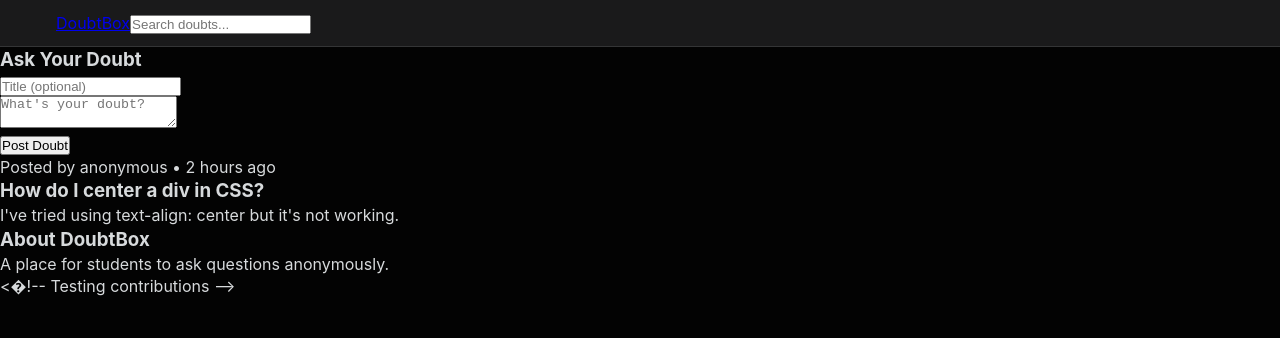
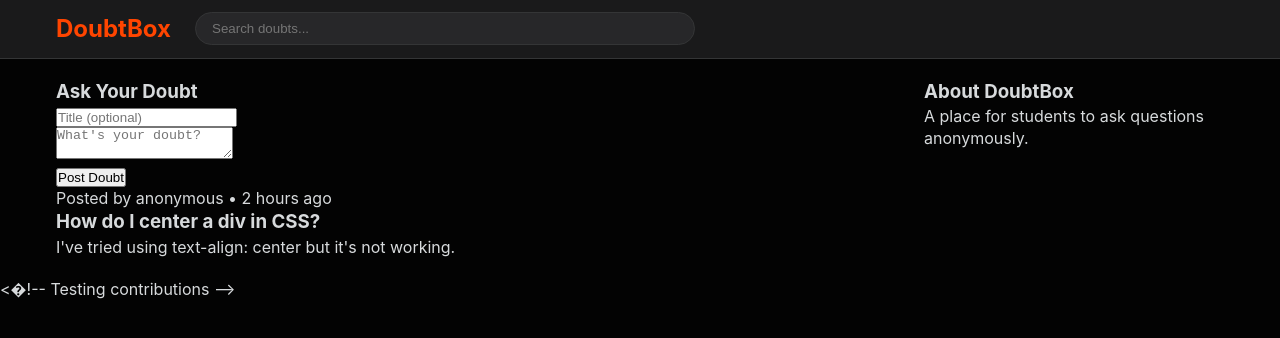
Before and after one commit to sharv2884/doubtbox, a plain HTML site: page index.html in a window 1280 px wide. Drawn offline with Linux system fonts and the light colour scheme.

Commit message:
Added styling for logo, search bar, main content

```diff
--- a/style.css
+++ b/style.css
@@ -24,3 +24,40 @@ body {
     align-items: center;
     padding: 0 16px;
 }
+.logo {
+    font-size: 24px;
+    font-weight: bold;
+    color: #ff4500;
+    text-decoration: none;
+    margin-right: 24px;
+}
+
+.search-bar {
+    flex: 1;
+    max-width: 500px;
+}
+
+.search-bar input {
+    width: 100%;
+    padding: 8px 16px;
+    background-color: #272729;
+    border: 1px solid #343536;
+    border-radius: 20px;
+    color: #d7dadc;
+}
+
+.container {
+    max-width: 1200px;
+    margin: 0 auto;
+    display: flex;
+    gap: 24px;
+    padding: 20px 16px;
+}
+
+.main-content {
+    flex: 1;
+}
+
+.sidebar {
+    width: 300px;
+}
```
